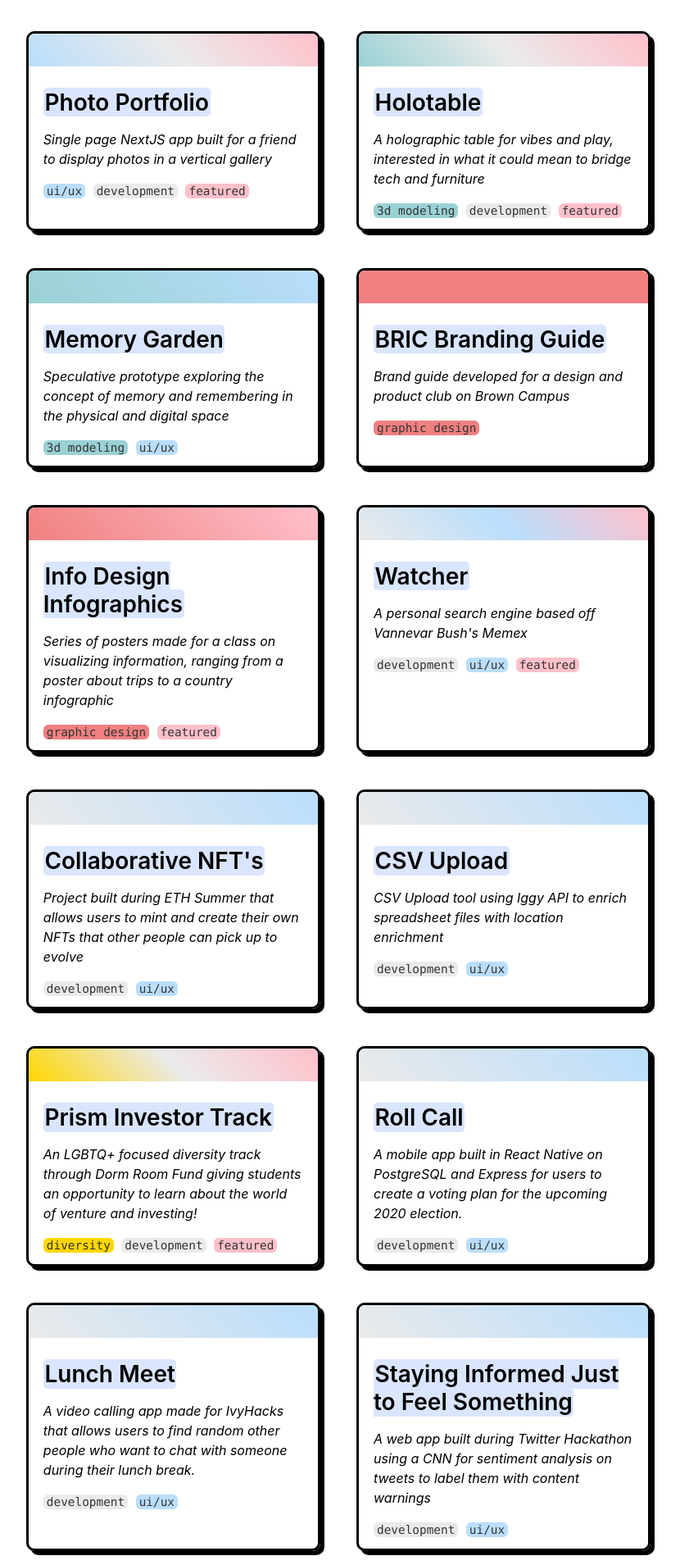
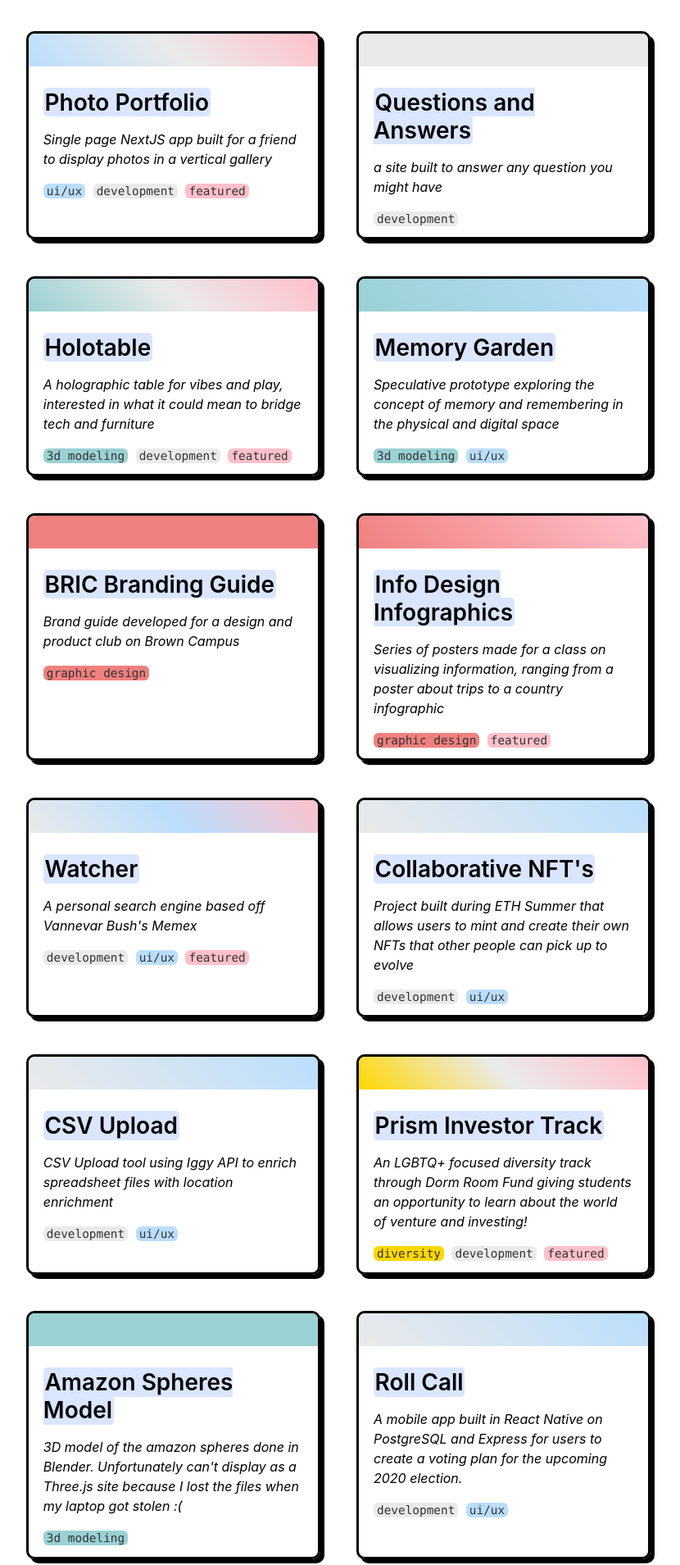
Before and after one commit to zhaovan/personal-site, a Next.js app: page /projects in a window 1280 px wide. Shown: the part 539-2448 px from the top of the page at 82% size, without its empty margins (227-1057 px from the left). Built offline with nearby package versions, Linux system fonts and the light colour scheme; a web font is replaced by a local one.

Commit message:
adds amazon spheres model and questions and answers project

```diff
--- a/data/projects.js
+++ b/data/projects.js
@@ -19,6 +19,12 @@ const projects = [
       "Single page NextJS app built for a friend to display photos in a vertical gallery",
     website: "https://basic-photo-portfolio.vercel.app/",
     tags: ["ui/ux", "development", "featured"],
+  },
+  {
+    name: "Questions and Answers",
+    description: "a site built to answer any question you might have",
+    website: "https://www.questionsandanswers.app/",
+    tags: ["development"],
   },
   {
     name: "Holotable",
@@ -76,6 +82,14 @@ const projects = [
       "An LGBTQ+ focused diversity track through Dorm Room Fund giving students an opportunity to learn about the world of venture and investing!",
     website: "https://prism.dormroomfund.com",
     tags: ["diversity", "development", "featured"],
+  },
+  {
+    name: "Amazon Spheres Model",
+    description:
+      "3D model of the amazon spheres done in Blender. Unfortunately can't display as a Three.js site because I lost the files when my laptop got stolen :(",
+    website:
+      "https://drive.google.com/drive/folders/1tifo_agh619xITYwk4dGiCxcF0smVdQS?usp=sharing",
+    tags: ["3d modeling"],
   },
   {
     name: "Roll Call",
--- a/package.json
+++ b/package.json
@@ -22,6 +22,7 @@
     "react-bootstrap": "^1.4.0",
     "react-dom": "17.0.1",
     "react-icons-kit": "^1.3.1",
+    "react-lightbox-component": "^1.2.1",
     "react-magic": "^0.2.3",
     "react-markdown": "^5.0.3",
     "react-vertical-timeline-component": "^3.3.1",
--- a/pages/about.js
+++ b/pages/about.js
@@ -67,7 +67,8 @@ export default function About() {
                 build a better future. I'm in my era of hobby and exploration
                 and am currently obsessed with film photography, short stories
                 and poetry, and mixology. Catch me hanging out at random coffee
-                shops, at the top of a mountain, or napping at home with my dog.
+                shops, hammocking at the top of a mountain, or napping at home
+                with my dog.
               </p>
               <p className={styles.text}>
                 Some of the main questions that drive the work that I'm most
```
Also changed, not shown: 1 other file (tests, documents, lock files or other folders).
